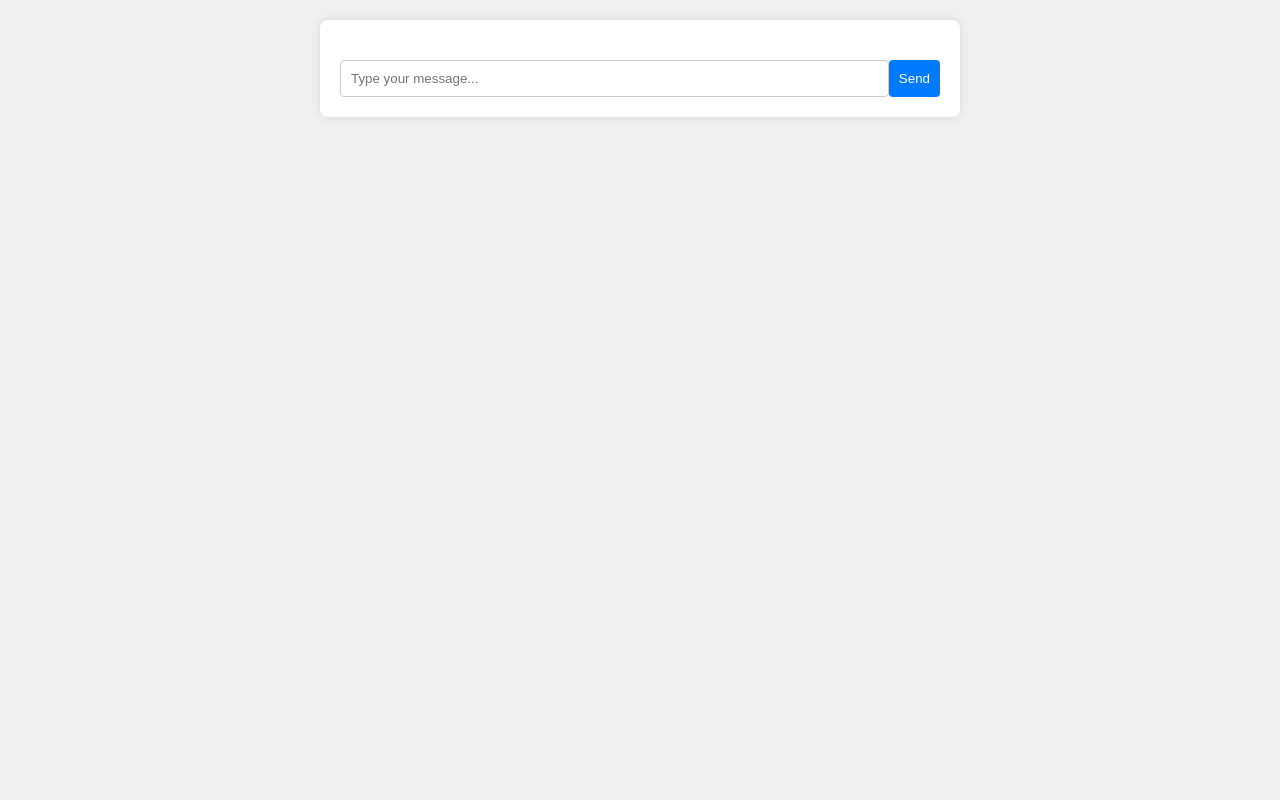
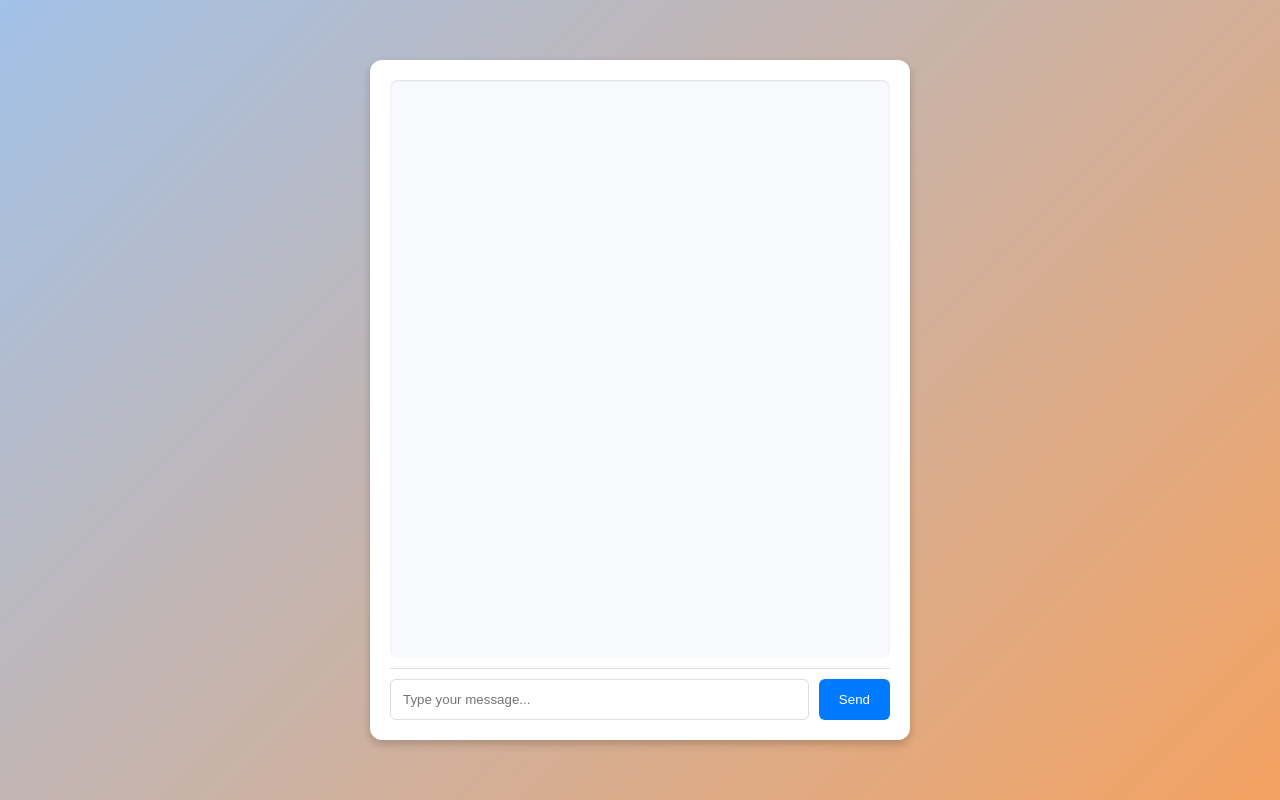
Before and after one commit to B-Eddie/chatgpt, a Flask app: page / in a window 1280 px wide. Run offline with Flask 3, Linux system fonts and the light colour scheme.

Commit message:
chore: Update app.py and index.html for chat UI improvements

```diff
--- a/app.py
+++ b/app.py
@@ -49,6 +49,7 @@ def ask():
     ai_reply = generate_reply(user_input, history)
     if ai_reply:
         history.append(f"AI: {ai_reply}")
+        print(ai_reply)
         return jsonify({'reply': ai_reply})
     else:
         return jsonify({'reply': "Failed to generate a reply."})
--- a/templates/index.html
+++ b/templates/index.html
@@ -6,52 +6,123 @@
     <title>ScuffedAI</title>
     <style>
         body {
-            font-family: Arial, sans-serif;
+            font-family: 'Arial', sans-serif;
             margin: 0;
-            padding: 20px;
-            background-color: #f0f0f0;
+            padding: 0;
+            background: linear-gradient(135deg, #a2c2e8, #f4a261);
+            display: flex;
+            justify-content: center;
+            align-items: center;
+            height: 100vh;
+            overflow: hidden;
         }
         .chat-container {
-            max-width: 600px;
+            max-width: 500px;
+            width: 100%;
             margin: 0 auto;
             padding: 20px;
-            background-color: #ffffff;
+            background: #ffffff;
+            border-radius: 12px;
+            box-shadow: 0 4px 8px rgba(0, 0, 0, 0.2);
+            display: flex;
+            flex-direction: column;
+            height: 80%;
+            animation: fadeIn 1s ease-in-out;
+        }
+        .chat-box {
+            flex: 1;
+            overflow-y: auto;
+            padding: 10px;
             border-radius: 8px;
-            box-shadow: 0 0 10px rgba(0, 0, 0, 0.1);
+            background: #f7f9fc;
+            box-shadow: inset 0 1px 2px rgba(0, 0, 0, 0.1);
         }
         .message {
-            margin-bottom: 10px;
+            margin-bottom: 12px;
+            padding: 10px;
+            border-radius: 8px;
+            max-width: 80%;
+            position: relative;
+            clear: both;
+        }
+        .message::before {
+            content: '';
+            position: absolute;
+            top: 50%;
+            transform: translateY(-50%);
+            width: 0;
+            height: 0;
+            border-style: solid;
         }
         .message.user {
+            background: #007bff;
+            color: #ffffff;
             text-align: right;
+            margin-left: auto;
+        }
+        .message.user::before {
+            right: -10px;
+            border-color: transparent transparent transparent #007bff;
+            border-width: 10px 0 10px 10px;
         }
         .message.ai {
-            text-align: left;
-            color: #007bff;
+            background: #e9ecef;
+            color: #333;
+        }
+        .message.ai::before {
+            left: -10px;
+            border-color: transparent #e9ecef transparent transparent;
+            border-width: 10px 10px 10px 0;
+        }
+        .message-label {
+            font-weight: bold;
+            margin-bottom: 5px;
         }
         .input-group {
             display: flex;
-            margin-top: 20px;
+            margin-top: 10px;
+            border-top: 1px solid #ddd;
+            padding-top: 10px;
         }
         .input-group input {
             flex: 1;
-            padding: 10px;
-            border: 1px solid #ccc;
-            border-radius: 4px;
+            padding: 12px;
+            border: 1px solid #ddd;
+            border-radius: 6px;
+            outline: none;
+            transition: border-color 0.3s;
+        }
+        .input-group input:focus {
+            border-color: #007bff;
         }
         .input-group button {
-            padding: 10px;
+            padding: 12px 20px;
             border: none;
-            background-color: #007bff;
+            background: #007bff;
             color: #ffffff;
-            border-radius: 4px;
+            border-radius: 6px;
             cursor: pointer;
+            margin-left: 10px;
+            transition: background 0.3s;
+        }
+        .input-group button:hover {
+            background: #0056b3;
+        }
+        @keyframes fadeIn {
+            from {
+                opacity: 0;
+                transform: translateY(-20px);
+            }
+            to {
+                opacity: 1;
+                transform: translateY(0);
+            }
         }
     </style>
 </head>
 <body>
     <div class="chat-container">
-        <div id="chat-box"></div>
+        <div id="chat-box" class="chat-box"></div>
         <div class="input-group">
             <input type="text" id="user-input" placeholder="Type your message..." onkeydown="handleKeyDown(event)" />
             <button onclick="sendMessage()">Send</button>
@@ -63,7 +134,16 @@
             const chatBox = document.getElementById('chat-box');
             const messageDiv = document.createElement('div');
             messageDiv.className = 'message ' + type;
-            messageDiv.textContent = content;
+
+            const label = document.createElement('div');
+            label.className = 'message-label';
+            label.textContent = type === 'user' ? 'You:' : 'AI:';
+
+            const text = document.createElement('div');
+            text.textContent = content;
+
+            messageDiv.appendChild(label);
+            messageDiv.appendChild(text);
             chatBox.appendChild(messageDiv);
             chatBox.scrollTop = chatBox.scrollHeight; // Auto-scroll to bottom
         }
```
